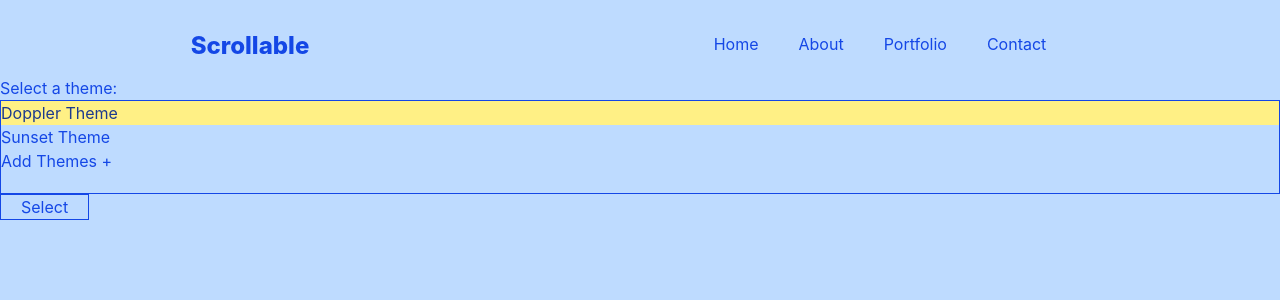
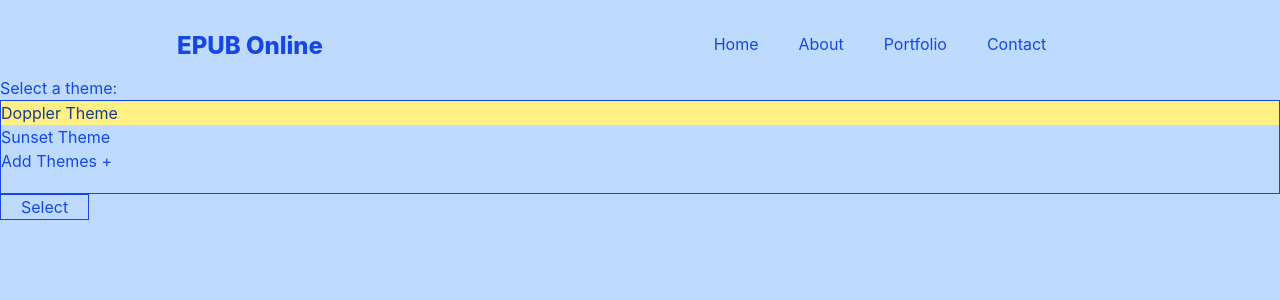
Before and after one commit to sohndotcloud/epub-online, a Next.js app: page / in a window 1280 px wide. Shown: the top 300 px of the page. Built offline with nearby package versions, Linux system fonts and the light colour scheme.

Commit message:
Changed application name

```diff
--- a/app/components/Market.tsx
+++ b/app/components/Market.tsx
@@ -1,7 +1,7 @@
 import React, {useState, KeyboardEvent, MouseEvent} from 'react'
 import { ThemePack } from '../util/Theme';
 
-const themes = ["Bubble Theme", "Gold Theme"];
+const themes = ["Bubble Theme"];
 const downloaded = [0, 0, 0]
 
 interface MarketProps {
--- a/app/components/Nav.tsx
+++ b/app/components/Nav.tsx
@@ -37,7 +37,7 @@ export default function Nav({wave, themePack, openToggleMenu}: NavProps) {
           initial={{ opacity: 0, y: -25}}
           animate={{ opacity: 1, y: 0, transitionEnd: { display: 'grid'} }}
           transition={{ duration: 1 }}
-          className={themePack && "mt-2 text-center md:pl-0 font-extrabold pt-5 text-l text-[20px] lg:text-[24px] " + themePack.font2}><Link href="/">Scrollable<motion.div animate={{ rotate: -15 }}
+          className={themePack && "mt-2 text-center md:pl-0 font-extrabold pt-5 text-l text-[20px] lg:text-[24px] " + themePack.font2}><Link href="/">EPUB Online<motion.div animate={{ rotate: -15 }}
             transition={{ duration: .5 }}>
           <motion.div className="" animate={{ rotate: 30, transitionEnd: { display: 'none'}  }}
             transition={{ delay: .5, duration: .5 }}>
```
